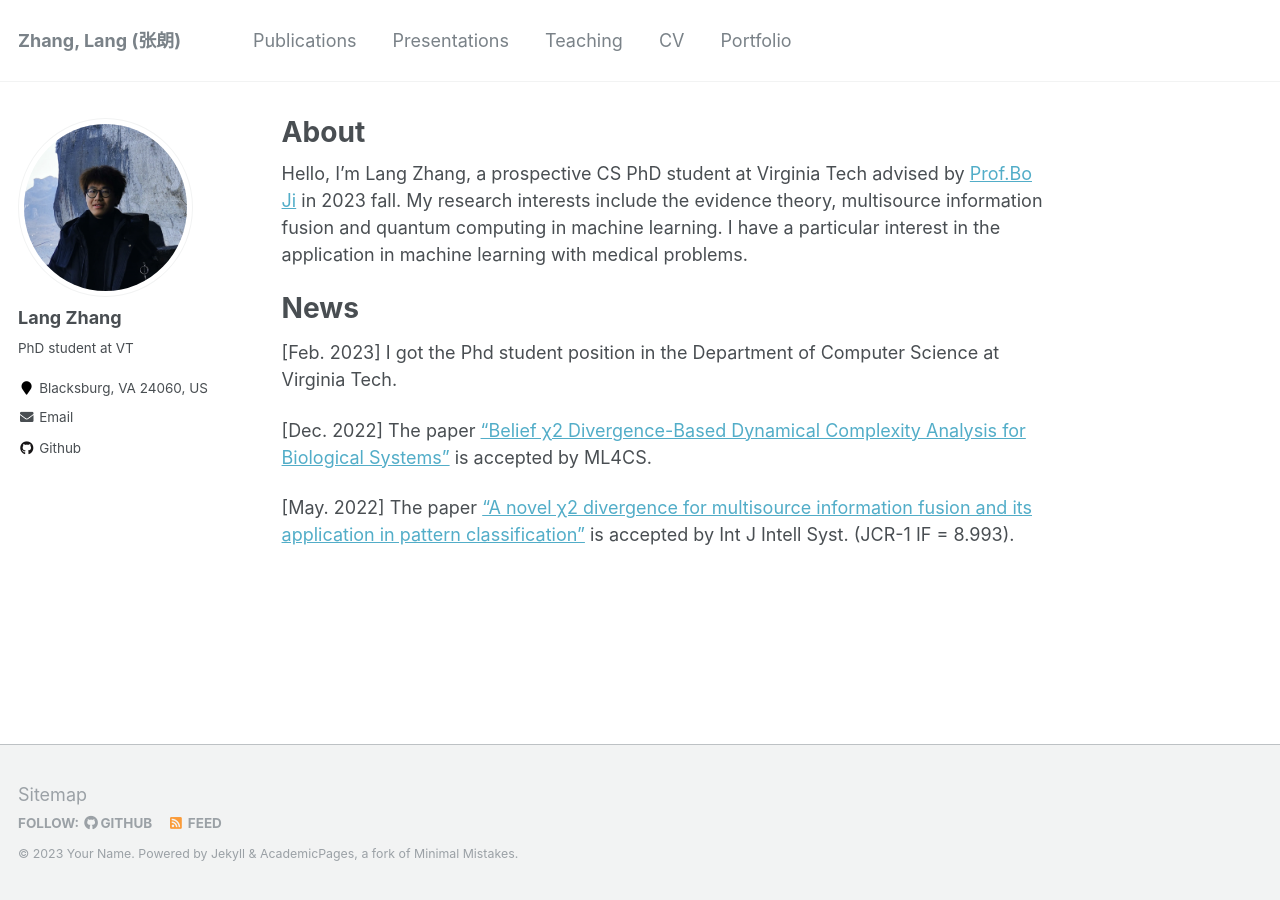
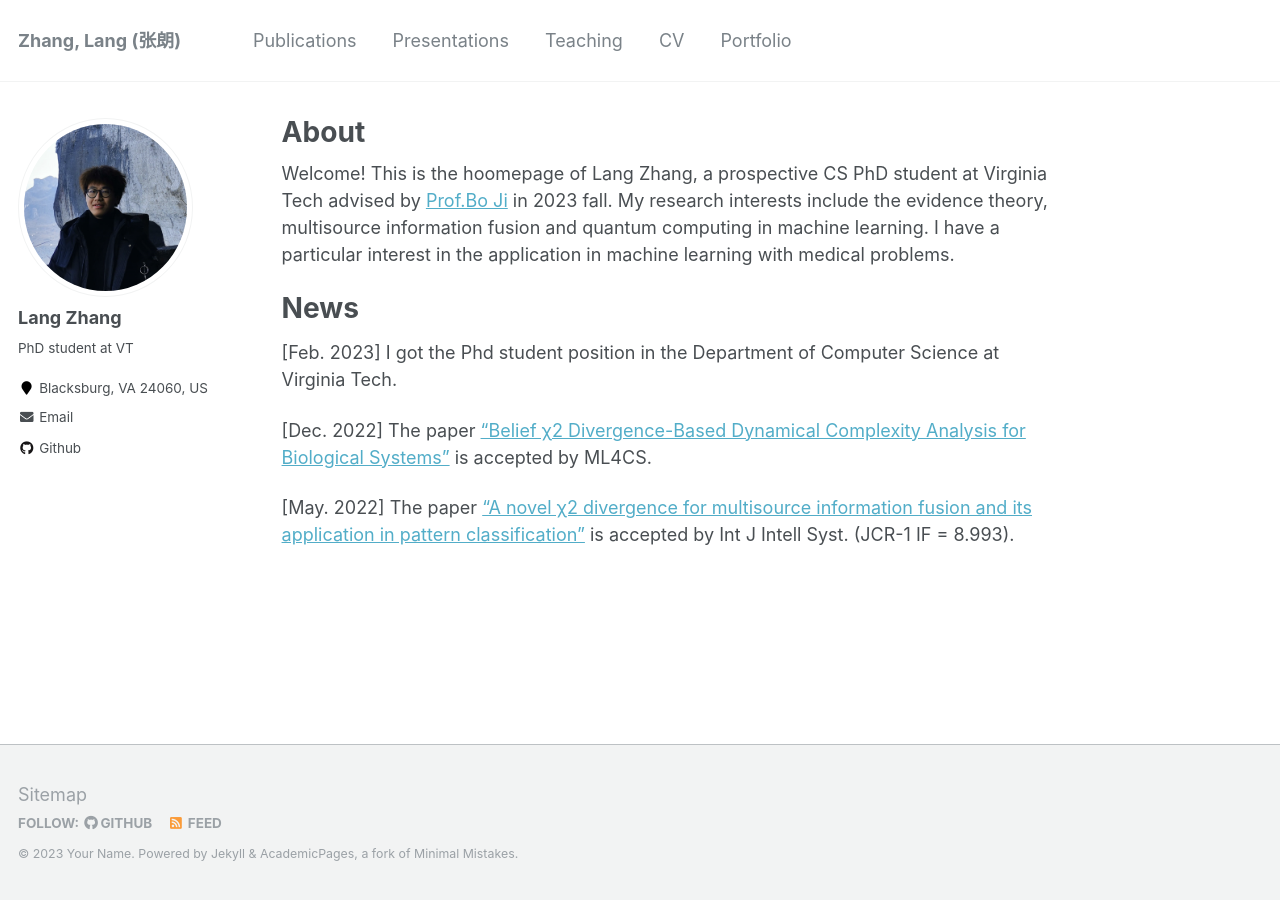
Before and after one commit to langzhang2000/langzhang2000.github.io, a Jekyll site: the page built from _pages/about.md, in a window 1280 px wide. Built offline with Jekyll 4.4.1, drawn with Linux system fonts in a browser that asks for light colours.

Commit message:
Update about.md

```diff
--- a/_pages/about.md
+++ b/_pages/about.md
@@ -8,7 +8,7 @@ redirect_from:
   - /about.html
 ---
 
-Hello, I'm Lang Zhang, a prospective CS PhD student at Virginia Tech advised by [Prof.Bo Ji](https://people.cs.vt.edu/boji/) in 2023 fall. My research interests include the evidence theory, multisource information fusion and quantum computing in machine learning. I have a particular interest in the application in machine learning with medical problems.
+Welcome! This is the hoomepage of Lang Zhang, a prospective CS PhD student at Virginia Tech advised by [Prof.Bo Ji](https://people.cs.vt.edu/boji/) in 2023 fall. My research interests include the evidence theory, multisource information fusion and quantum computing in machine learning. I have a particular interest in the application in machine learning with medical problems.
 
 
 
```
